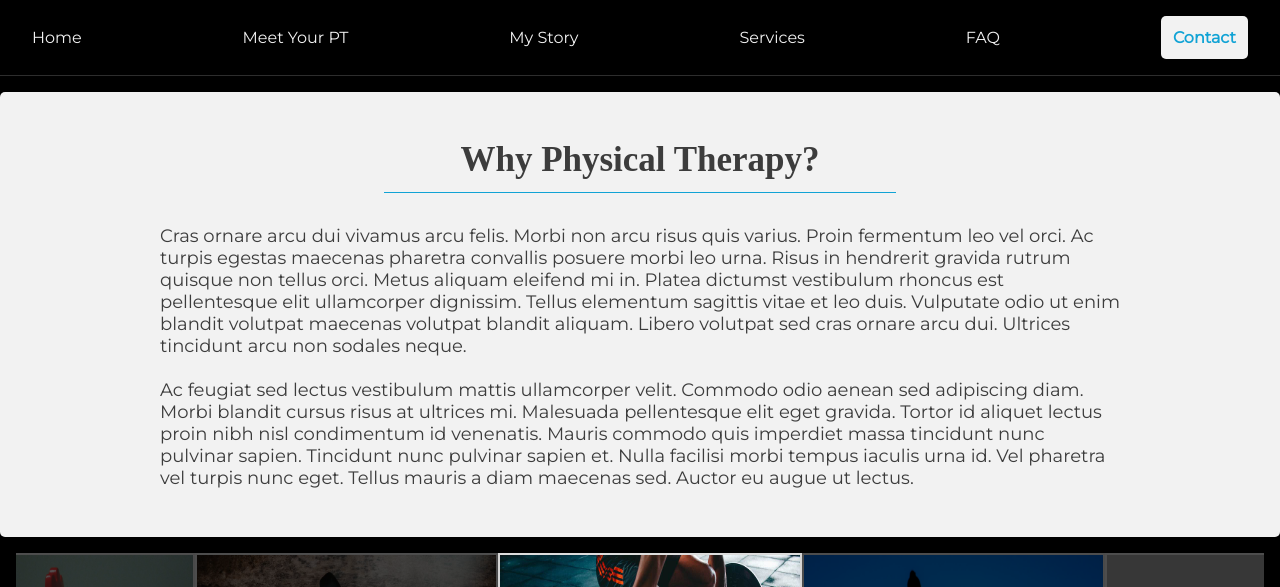
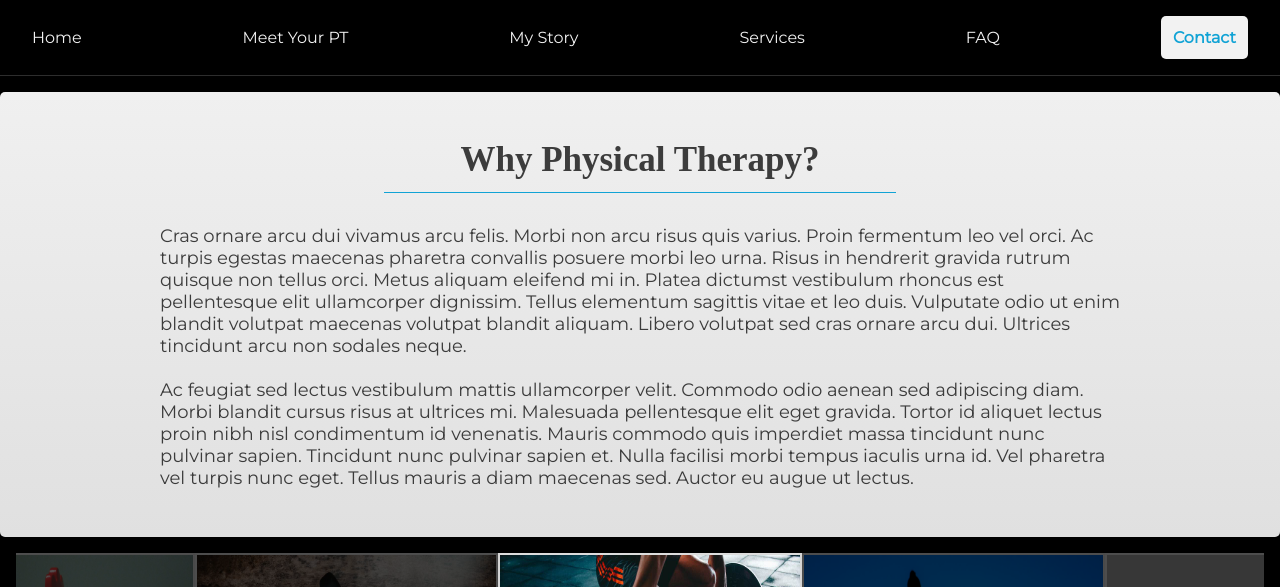
Before and after one commit to kmlibin/concierge-wellnessPT, a React (Create React App) app: page /mystory in a window 1280 px wide. Shown: the top 587 px of the page. Built offline with nearby package versions, Linux system fonts and the light colour scheme; grey boxes are pictures that could not be loaded; a web font is replaced by a local one.

Commit message:
added linear gradient to bg

```diff
--- a/src/screens/MyStoryScreen.scss
+++ b/src/screens/MyStoryScreen.scss
@@ -10,7 +10,7 @@
   color: $blackText;
 
   .story-container {
-    background-color: $primaryText;
+    background: linear-gradient(to bottom, #f0f0f0, #e0e0e0);
     min-height: 70%;
     width: 100%;
     display: flex;
```
